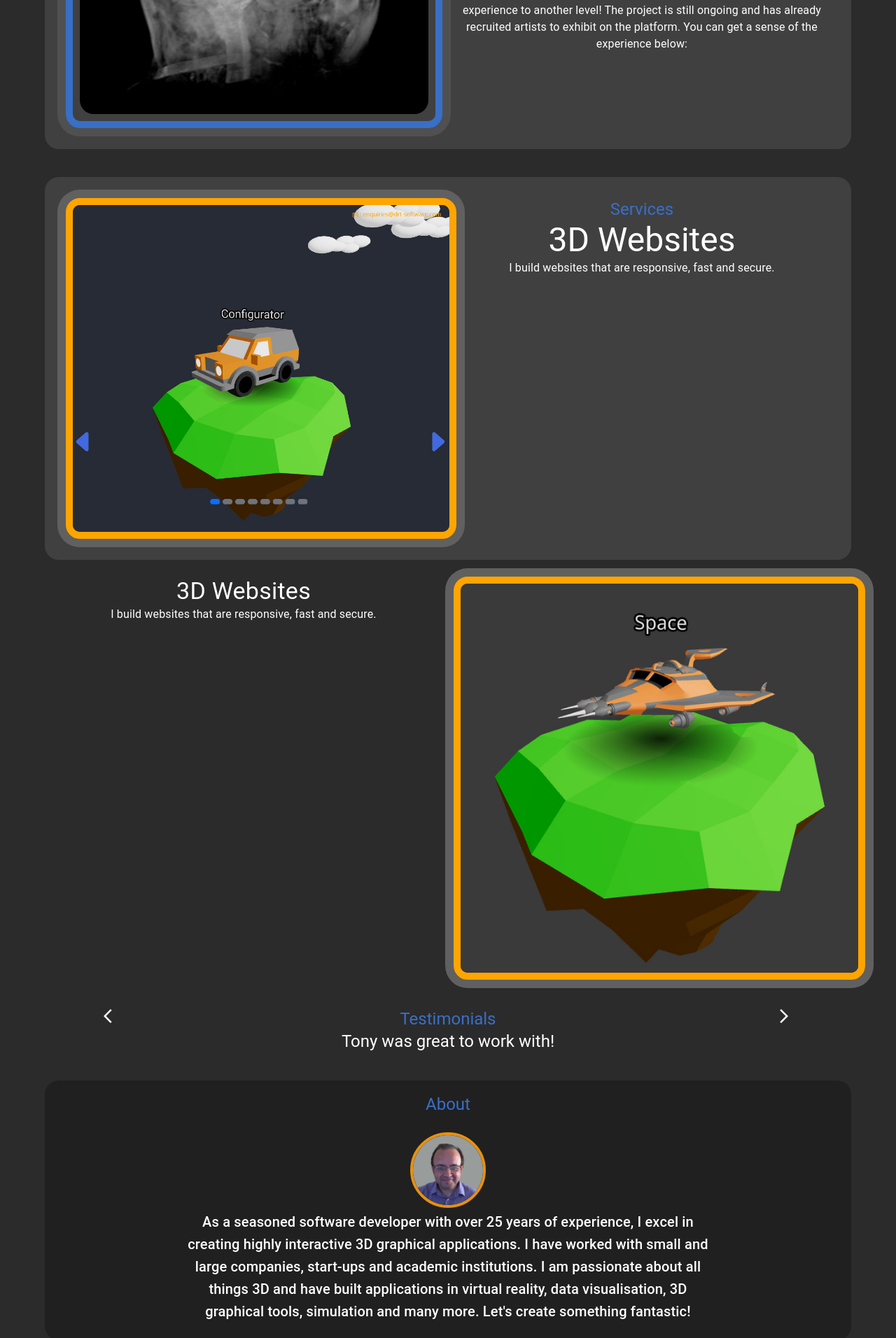
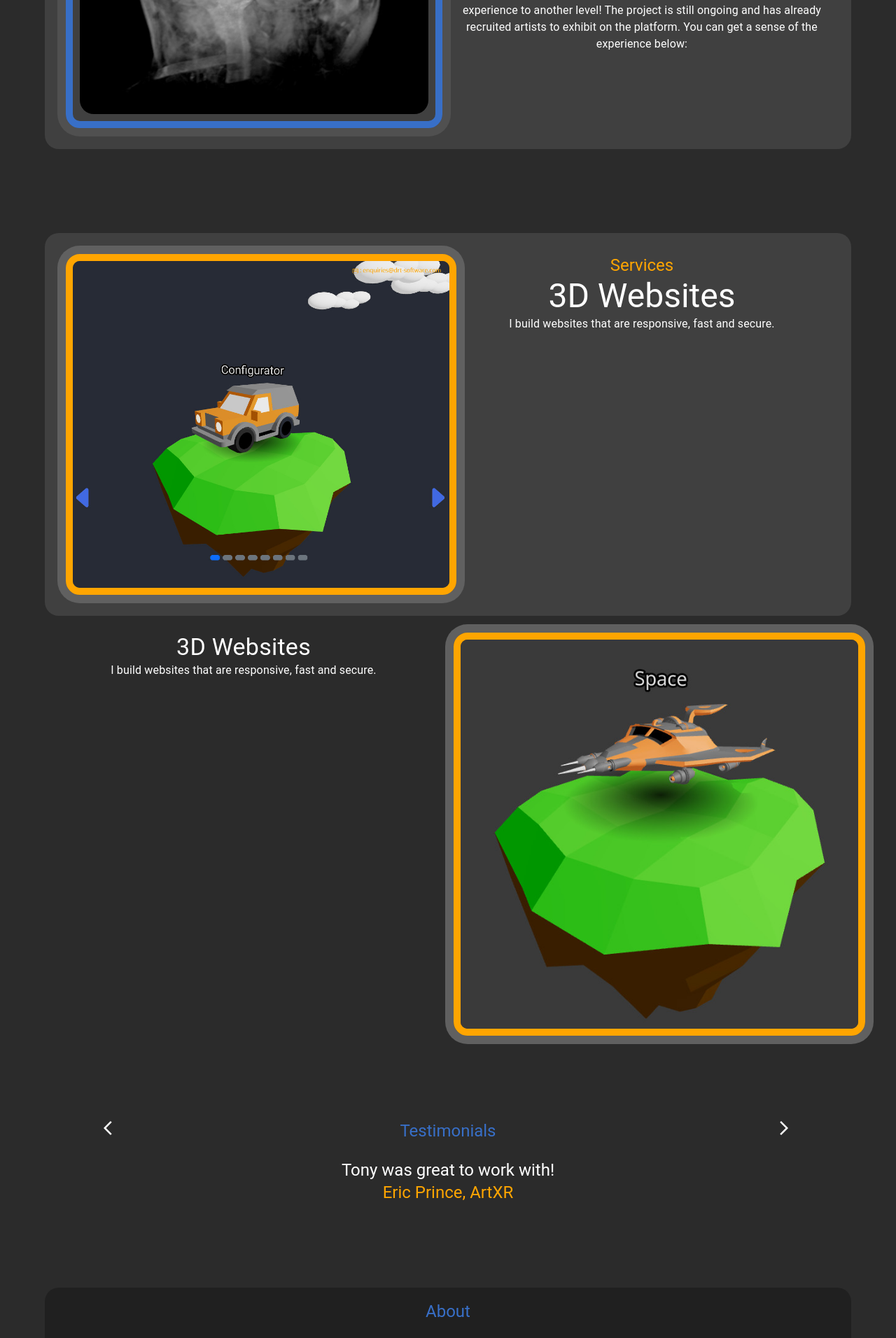
Before and after one commit to DoctorTone/drt_software_ltd, a React (Vite) app: page / in a window 1280 px wide. Shown: the part 4318-6230 px from the top of the page at 70% size. Built offline with nearby package versions, Linux system fonts and the light colour scheme.

Commit message:
Add more testimonial text

```diff
--- a/src/components/Services.tsx
+++ b/src/components/Services.tsx
@@ -12,14 +12,14 @@ const Img = styled("img")({
 
 const Services = () => {
   return (
-    <Container>
+    <Container sx={{ mt: 15 }}>
       <Box sx={{ mt: 5, background: "#404040", borderRadius: "20px" }}>
         <Grid container spacing={2} sx={{ mt: 3, padding: "30px" }}>
           <Grid size={6}>
             <Img src="./images/portfolio2.jpg" alt="projects" />
           </Grid>
           <Grid size={6} sx={{ textAlign: "center" }}>
-            <Typography variant="h5" color="#386fc7">
+            <Typography variant="h5" color="orange">
               Services
             </Typography>
             <Typography variant="h3">3D Websites</Typography>
--- a/src/components/Testimonials.tsx
+++ b/src/components/Testimonials.tsx
@@ -12,8 +12,11 @@ const Testimonials = () => {
   const fadeOutNextTestimonial = () => {
     const elem = document.getElementById("testimonial-text");
     elem!.classList.add("fade");
+    const reviewer = document.getElementById("testimonial-reviewer");
+    reviewer!.classList.add("fade");
     setTimeout(() => {
       elem!.classList.remove("fade");
+      reviewer!.classList.remove("fade");
       if (currentTestimonial === testimonials.length - 1) {
         setCurrentTestimonial(0);
       } else {
@@ -25,8 +28,11 @@ const Testimonials = () => {
   const fadeOutPreviousTestimonial = () => {
     const elem = document.getElementById("testimonial-text");
     elem!.classList.add("fade");
+    const reviewer = document.getElementById("testimonial-reviewer");
+    reviewer!.classList.add("fade");
     setTimeout(() => {
       elem!.classList.remove("fade");
+      reviewer!.classList.remove("fade");
       if (currentTestimonial === 0) {
         setCurrentTestimonial(testimonials.length - 1);
       } else {
@@ -44,17 +50,20 @@ const Testimonials = () => {
   };
 
   return (
-    <Container sx={{ mt: 5, mb: 5 }}>
+    <Container sx={{ mt: 15, mb: 15 }}>
       <Grid container>
         <Grid size={2} sx={{ textAlign: "center" }}>
           <ArrowBackIosIcon onClick={previousTestimonial} />
         </Grid>
         <Grid size={8} sx={{ textAlign: "center" }}>
-          <Typography variant="h5" color="#386fc7">
+          <Typography variant="h5" color="#386fc7" sx={{ mb: 3 }}>
             Testimonials
           </Typography>
           <Typography variant="h5" id="testimonial-text">
             {testimonials[currentTestimonial].text}
+          </Typography>
+          <Typography variant="h5" color="orange" id="testimonial-reviewer">
+            {testimonials[currentTestimonial].reviewer}
           </Typography>
         </Grid>
         <Grid size={2} sx={{ textAlign: "center" }}>
--- a/src/data/testimonials.ts
+++ b/src/data/testimonials.ts
@@ -2,10 +2,12 @@ const testimonials = [
   {
     id: 0,
     text: "Tony was great to work with!",
+    reviewer: "Eric Prince, ArtXR",
   },
   {
     id: 2,
     text: "Mental health trials",
+    reviewer: "Stefan Rennick Egglestone, University of Nottingham",
   },
 ];
 
```
